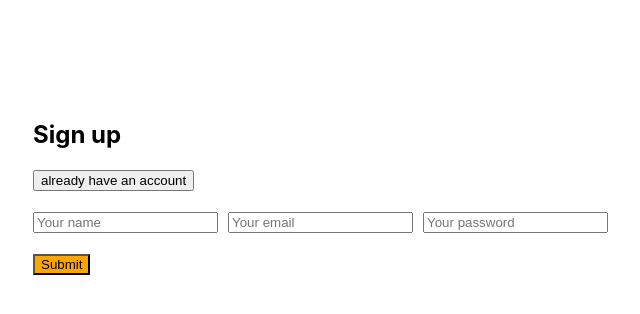
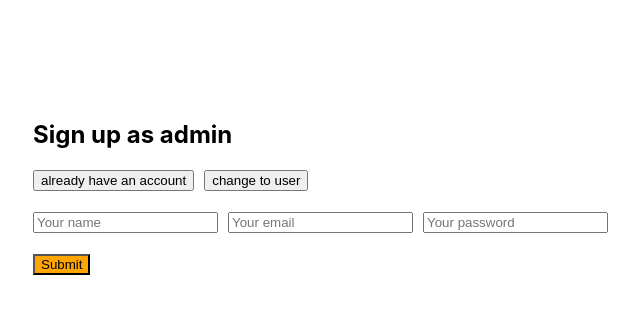
Before and after one commit to Firebase-2020/firebase-rules, a React (Create React App) app: page / in a window 1280 px wide. Shown: the top 314 px of the page, without its empty margins (267-907 px from the left). Built offline with nearby package versions, Linux system fonts and the light colour scheme; no server answers.

Commit message:
added admin / user toggle button

```diff
--- a/src/App.tsx
+++ b/src/App.tsx
@@ -12,6 +12,7 @@ const App: React.SFC<AppProps> = () => {
   const [email, setEmail] = useState<string>('');
   const [password, setPassword] = useState<string>('');
   const [login, setLogin] = useState<boolean>(false);
+  const [admin, setAdmin] = useState<boolean>(false);
 
   const handleName = (event: React.SyntheticEvent<EventTarget>) => {
     setName((event.target as HTMLInputElement).value)
@@ -86,13 +87,21 @@ const App: React.SFC<AppProps> = () => {
 
   return (
     <div className='containter' >
-      <h2>{login ? 'Login' : 'Sign up'} </h2>
+      <h2>{login ? 'Login' : 'Sign up'} as {admin ? 'user' : 'admin'}</h2>
       <button
         type="button"
         className="login-button"
         onClick={() => setLogin(prev => !prev)}
+        style={{ marginRight: 10 }}
       >
         {login ? "need to create an account?" : "already have an account"}
+      </button>
+      <button
+        type="button"
+        className="admin-button"
+        onClick={() => setAdmin(prev => !prev)}
+      >
+        {admin ? "change to admin" : "change to user"}
       </button>
       <form onSubmit={handleSubmit}>
         {!login && (
```
